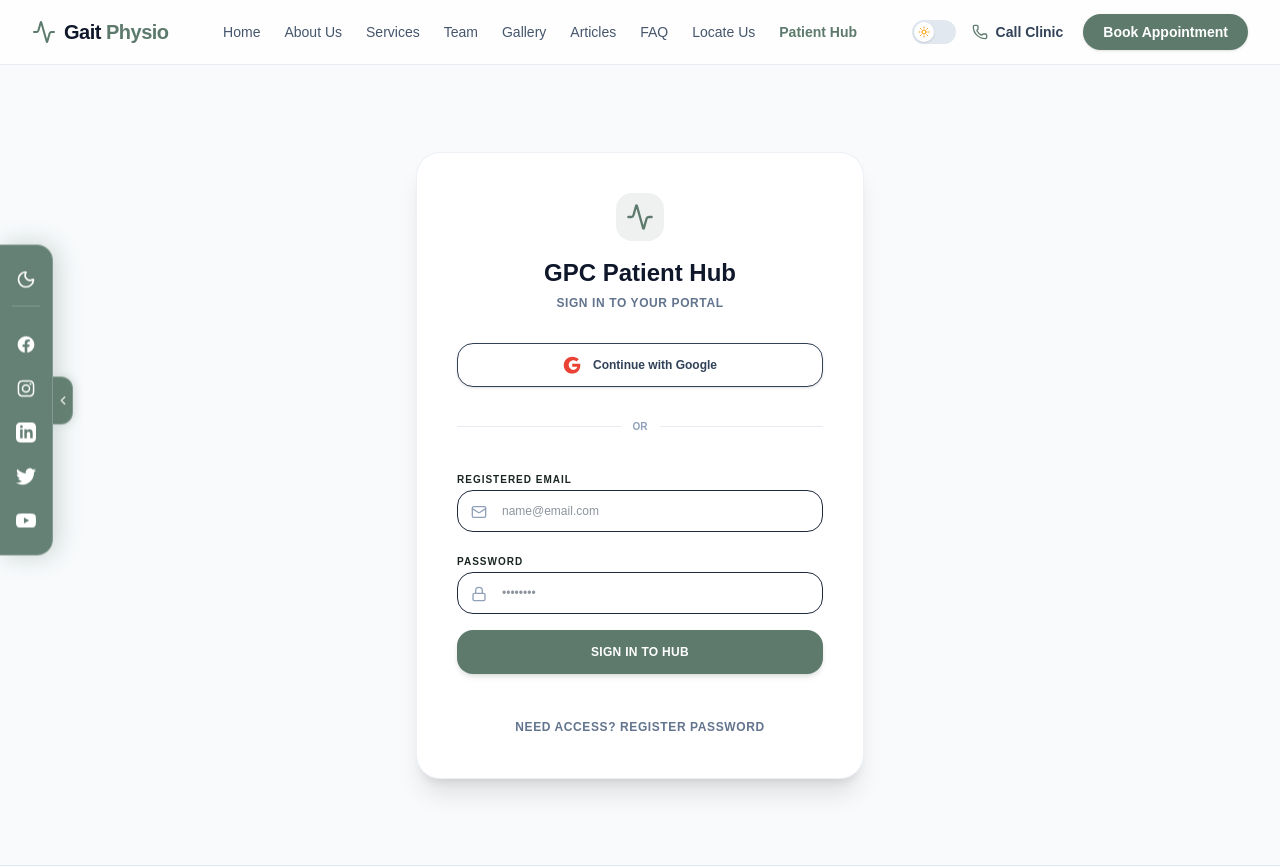
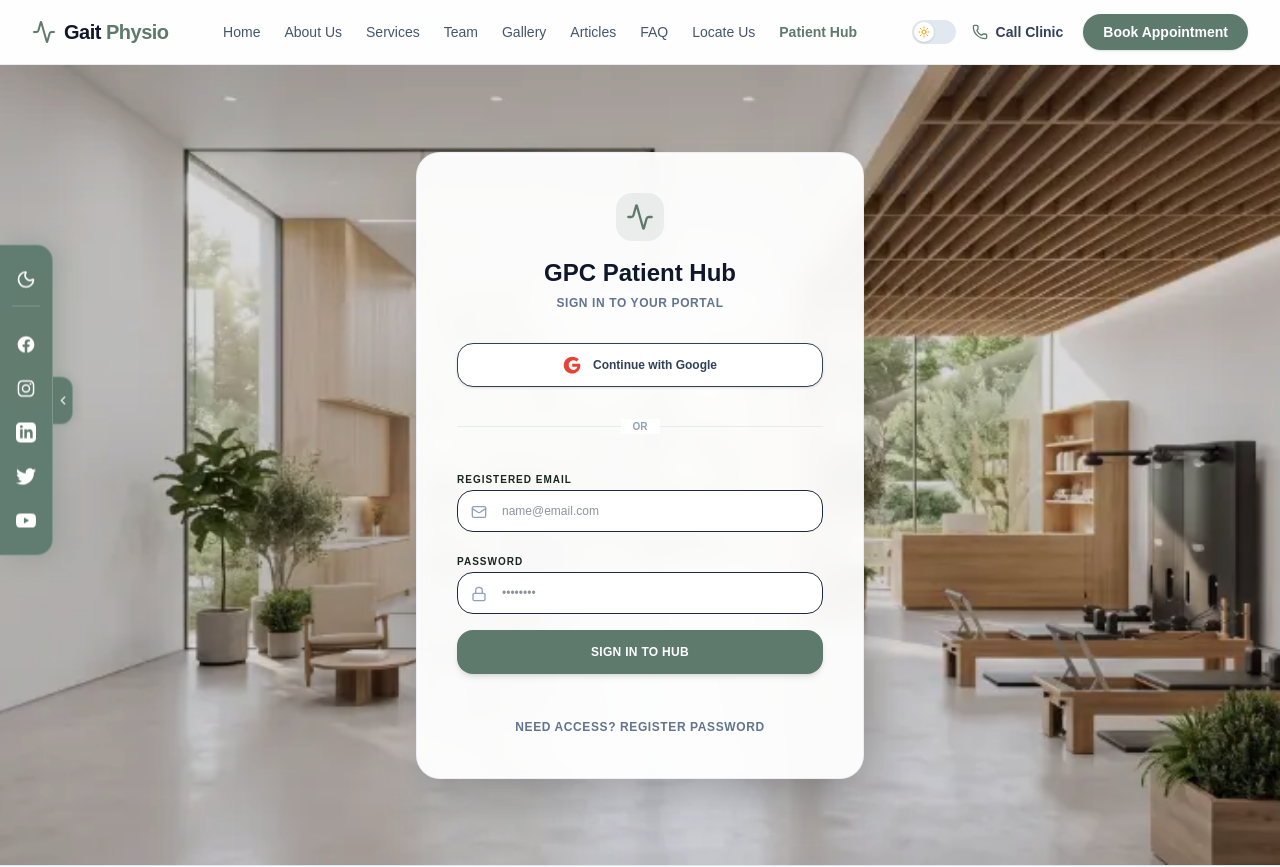
Before and after one commit to rameshdarisi03/rameshdental, a Next.js app: page /patienthub/login in a window 1280 px wide. Shown: the top 867 px of the page. Built offline with nearby package versions, Linux system fonts and the light colour scheme.

Commit message:
feat: Add optimized WebP panoramic background to both staff and patient login portals

```diff
--- a/src/app/login/page.tsx
+++ b/src/app/login/page.tsx
@@ -104,8 +104,14 @@ export default function Login() {
   };
 
   return (
-    <div className="flex flex-1 flex-col items-center justify-center min-h-[80vh] px-4 py-12 sm:px-6 lg:px-8 bg-brand-bg dark:bg-slate-950">
-      <div className="w-full max-w-md space-y-8 bg-white dark:bg-slate-900 p-8 rounded-3xl border border-slate-200/80 dark:border-slate-800 shadow-[0_6px_25px_-6px_rgba(93,122,109,0.12)] relative overflow-hidden animate-fade-in">
+    <div
+      className="flex flex-1 flex-col items-center justify-center min-h-[85vh] px-4 py-12 sm:px-6 lg:px-8 bg-cover bg-center bg-no-repeat relative"
+      style={{ backgroundImage: "url('/images/hero-bg-opt.webp')" }}
+    >
+      {/* Subtle overlay for contrast */}
+      <div className="absolute inset-0 bg-slate-950/15 dark:bg-slate-950/40 pointer-events-none" />
+
+      <div className="w-full max-w-md space-y-8 bg-white/95 dark:bg-slate-900/95 backdrop-blur-md p-8 sm:p-10 rounded-3xl border border-slate-200/80 dark:border-slate-800 shadow-2xl relative z-10 overflow-hidden animate-fade-in">
 
         {/* Header Branding */}
         <div className="text-center space-y-2">
--- a/src/app/patienthub/login/page.tsx
+++ b/src/app/patienthub/login/page.tsx
@@ -249,8 +249,14 @@ function LoginContent() {
   }, [router]);
 
   return (
-    <div className="min-h-screen flex items-center justify-center px-4 py-12 sm:px-6 lg:px-8 bg-[#f8fafc] dark:bg-slate-950">
-      <div className="w-full max-w-md space-y-8 bg-white dark:bg-slate-900 border border-slate-200/60 dark:border-slate-800 p-8 sm:p-10 rounded-3xl shadow-xl select-none">
+    <div
+      className="min-h-screen flex items-center justify-center px-4 py-12 sm:px-6 lg:px-8 bg-cover bg-center bg-no-repeat relative"
+      style={{ backgroundImage: "url('/images/hero-bg-opt.webp')" }}
+    >
+      {/* Subtle overlay for contrast */}
+      <div className="absolute inset-0 bg-slate-950/15 dark:bg-slate-950/40 pointer-events-none" />
+
+      <div className="w-full max-w-md space-y-8 bg-white/95 dark:bg-slate-900/95 backdrop-blur-md border border-slate-200/60 dark:border-slate-800 p-8 sm:p-10 rounded-3xl shadow-2xl relative z-10 select-none animate-fade-in">
 
         {/* Scenario: Pending Google Account Registration */}
         {pendingGoogle ? (
```
Also changed, not shown: public/images/hero-bg-opt.jpg (added), public/images/hero-bg-opt.webp (added).
